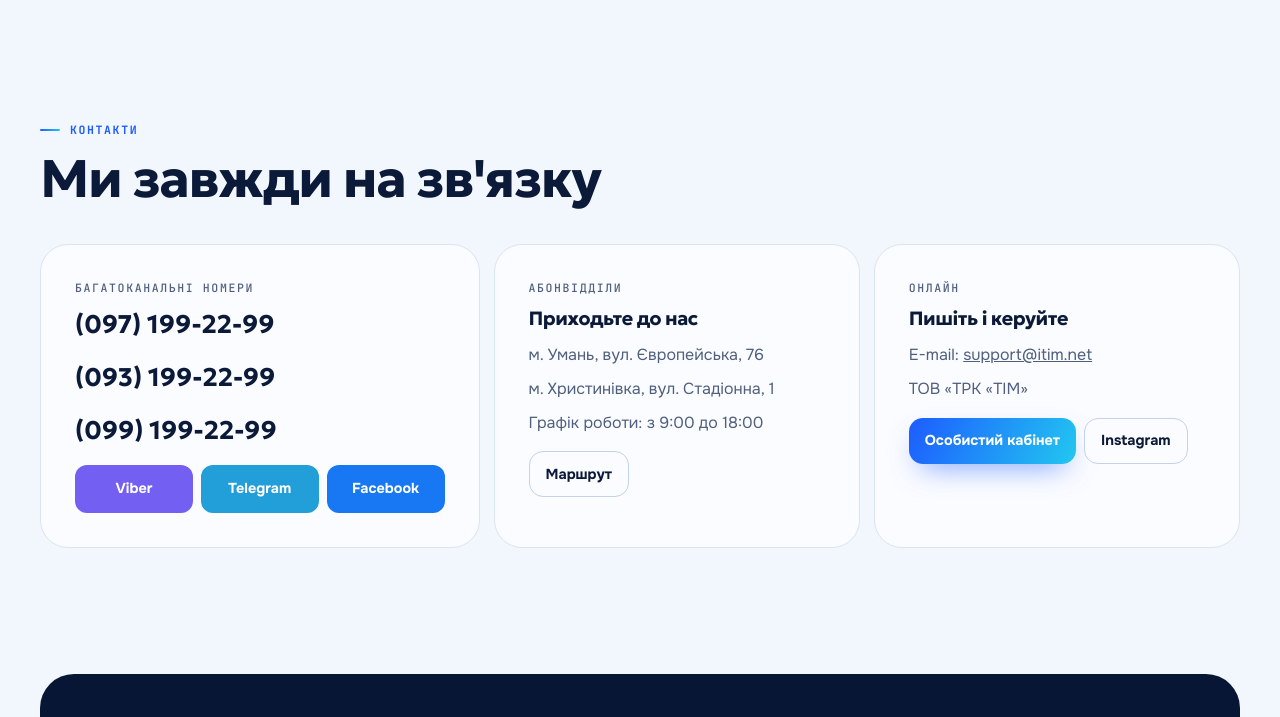
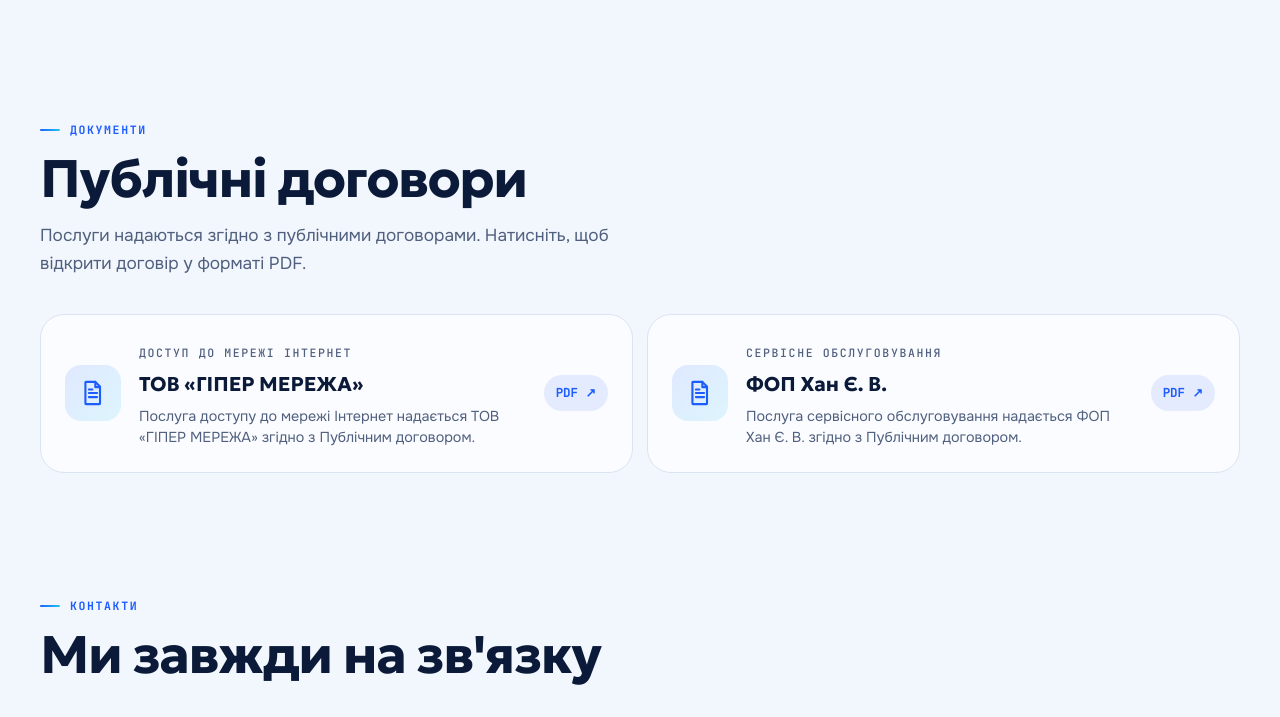
Before and after one commit to ElGraccie/kdkkdk, a plain HTML site: page tim/index.html in a window 1280 px wide. Shown: the part 6266-6983 px from the top of the page. Drawn offline with Linux system fonts and the light colour scheme.

Commit message:
ТІМ: публічні договори (ТОВ «ГІПЕР МЕРЕЖА», ФОП Хан Є. В.), вкладки по центру на телефоні
Co-Authored-By: Claude Opus 5.5 <noreply@anthropic.com>
Claude-Session: https://claude.ai/code/session_01BXoJcU4kqS3DvNzNpTf84t

```diff
--- a/tim/index.html
+++ b/tim/index.html
@@ -159,6 +159,13 @@ section{padding:96px 0}
 .tab{flex:none;min-height:46px;padding:0 18px;border-radius:12px;font-weight:700;font-size:.94rem;color:var(--muted);transition:background .35s var(--ease),color .35s var(--ease)}
 .tab:hover{color:var(--ink)}
 .tab[aria-selected=true]{background:var(--navy);color:#fff}
+@media (max-width:640px){
+  .tabs{display:grid;grid-template-columns:repeat(3,1fr);width:100%}
+  .tab{min-height:52px;padding:0 6px;font-size:.84rem;line-height:1.2;white-space:normal;text-align:center}
+  .seg{display:grid;grid-template-columns:1fr 1fr;width:100%}
+  .seg button{padding:0 6px}
+  .hsel{width:100%;display:grid;grid-template-columns:1fr 1fr}
+}
 html[data-theme=dark] .tab[aria-selected=true]{background:var(--blue)}
 .note{font-family:var(--mono);font-size:.74rem;color:var(--muted);margin-top:14px;letter-spacing:.04em}
 .plans{display:grid;gap:14px;margin-top:22px}
@@ -268,6 +275,17 @@ details.equip[open] summary i{transform:rotate(45deg)}
 .pay span{font-size:.84rem;color:var(--muted)}
 .pay em{font-style:normal;font-family:var(--mono);font-size:.7rem;font-weight:700;color:var(--ok);background:var(--ok-bg);padding:4px 8px;border-radius:999px;align-self:flex-start}
 
+/* docs */
+.docs{display:grid;gap:14px;margin-top:36px}
+@media (min-width:860px){.docs{grid-template-columns:1fr 1fr}}
+.doc{display:grid;grid-template-columns:auto 1fr auto;gap:18px;align-items:center;padding:24px;border-radius:24px;background:var(--card);border:1px solid var(--line);text-decoration:none;transition:transform .5s var(--ease-out),border-color .3s var(--ease),box-shadow .5s var(--ease)}
+.doc:hover{transform:translateY(-3px);border-color:var(--blue);box-shadow:0 24px 50px -26px var(--shadow)}
+.doc .ico{margin:0}
+.doc b{display:block;font-family:var(--disp);font-size:1.25rem;margin:4px 0 6px}
+.doc .ds{display:block;color:var(--muted);font-size:.9rem;line-height:1.45}
+.doc .pdf{font-family:var(--mono);font-weight:700;font-size:.78rem;color:var(--blue);padding:8px 12px;border-radius:999px;background:rgba(29,92,255,.1);white-space:nowrap}
+@media (max-width:520px){.doc{grid-template-columns:auto 1fr}.doc .pdf{grid-column:2;justify-self:start}}
+
 /* contacts */
 .cont{display:grid;gap:14px;margin-top:36px}
 @media (min-width:960px){.cont{grid-template-columns:1.2fr 1fr 1fr}}
@@ -370,6 +388,7 @@ try{var t=localStorage.getItem('tim_theme');if(!t)t=matchMedia('(prefers-color-s
     <symbol id="i-gear" viewBox="0 0 24 24"><g fill="none" stroke="currentColor" stroke-width="1.8" stroke-linecap="round" stroke-linejoin="round"><rect x="4" y="4" width="16" height="16" rx="3"/><path d="M8 9h8M8 12h8M8 15h5"/></g></symbol>
     <symbol id="i-tag" viewBox="0 0 24 24"><g fill="none" stroke="currentColor" stroke-width="1.8" stroke-linecap="round" stroke-linejoin="round"><path d="M3 12V4h8l10 10-8 8z"/><circle cx="7.500" cy="8.500" r="1.300"/></g></symbol>
     <symbol id="i-pin" viewBox="0 0 24 24"><g fill="none" stroke="currentColor" stroke-width="1.8" stroke-linecap="round" stroke-linejoin="round"><path d="M12 21s7-6.200 7-11.500A7 7 0 0 0 5 9.500C5 14.800 12 21 12 21z"/><circle cx="12" cy="9.500" r="2.500"/></g></symbol>
+    <symbol id="i-doc" viewBox="0 0 24 24"><g fill="none" stroke="currentColor" stroke-width="1.8" stroke-linecap="round" stroke-linejoin="round"><path d="M6 2.500h8l4 4V21a.5.5 0 0 1-.5.5h-11.500a.5.5 0 0 1-.5-.5V3a.5.5 0 0 1 .5-.5z"/><path d="M14 2.500V7h4M8.500 12h7M8.500 15.500h7M8.500 9h3"/></g></symbol>
     <symbol id="i-check" viewBox="0 0 24 24"><path fill="none" stroke="currentColor" stroke-width="2.200" stroke-linecap="round" stroke-linejoin="round" d="M5 12.500l4.500 4.500L19 7.500"/></symbol>
   </defs>
 </svg>
@@ -538,6 +557,25 @@ try{var t=localStorage.getItem('tim_theme');if(!t)t=matchMedia('(prefers-color-s
   </div>
 </section>
 
+<section id="docs" style="padding-top:20px">
+  <div class="wrap">
+    <div class="reveal"><div class="kicker">Документи</div><h2 class="h2">Публічні договори</h2>
+    <p class="lead">Послуги надаються згідно з публічними договорами. Натисніть, щоб відкрити договір у форматі PDF.</p></div>
+    <div class="docs">
+      <a class="doc reveal" href="https://cms.itim.net/media/documents/publichni_dogovory/tov_giper_merezha.pdf" target="_blank" rel="noopener">
+        <span class="ico"><svg aria-hidden="true"><use href="#i-doc"/></svg></span>
+        <span class="dt"><span class="mono">Доступ до мережі Інтернет</span><b>ТОВ «ГІПЕР МЕРЕЖА»</b><span class="ds">Послуга доступу до мережі Інтернет надається ТОВ «ГІПЕР МЕРЕЖА» згідно з Публічним договором.</span></span>
+        <span class="pdf">PDF ↗</span>
+      </a>
+      <a class="doc reveal" href="https://cms.itim.net/media/documents/publichni_dogovory/fop_han.pdf" target="_blank" rel="noopener">
+        <span class="ico"><svg aria-hidden="true"><use href="#i-doc"/></svg></span>
+        <span class="dt"><span class="mono">Сервісне обслуговування</span><b>ФОП Хан Є. В.</b><span class="ds">Послуга сервісного обслуговування надається ФОП Хан Є. В. згідно з Публічним договором.</span></span>
+        <span class="pdf">PDF ↗</span>
+      </a>
+    </div>
+  </div>
+</section>
+
 <section id="contacts" style="padding-top:20px">
   <div class="wrap">
     <div class="reveal"><div class="kicker">Контакти</div><h2 class="h2">Ми завжди на зв'язку</h2></div>
@@ -591,7 +629,7 @@ try{var t=localStorage.getItem('tim_theme');if(!t)t=matchMedia('(prefers-color-s
   <div class="wrap">
     <a class="logo" href="#top" aria-label="ТІМ, на початок"><svg class="lg" aria-hidden="true"><use href="#tim-logo"/></svg><small>оператор<br>телекомунікацій</small></a>
     <span>ТОВ «ТРК «ТІМ» · Умань, Христинівка</span>
-    <span><a href="https://itim.net/documents" target="_blank" rel="noopener">Документи</a> · <a href="https://itim.net/settings" target="_blank" rel="noopener">Налаштування</a> · <a href="https://cabinet.itim.net/" target="_blank" rel="noopener">Кабінет</a></span>
+    <span><a href="#docs">Публічні договори</a> · <a href="https://itim.net/settings" target="_blank" rel="noopener">Налаштування</a> · <a href="https://cabinet.itim.net/" target="_blank" rel="noopener">Кабінет</a></span>
   </div>
 </footer>
 
@@ -606,7 +644,7 @@ try{var t=localStorage.getItem('tim_theme');if(!t)t=matchMedia('(prefers-color-s
 
 <dialog class="mnav" id="mnav" aria-label="Меню">
   <button class="x" data-close aria-label="Закрити" style="color:#fff;background:rgba(255,255,255,.1)">✕</button>
-  <a href="#services" data-close>Послуги</a><a href="#tariffs" data-close>Тарифи</a><a href="#pick" data-close>Підбір швидкості</a><a href="#pay" data-close>Оплата</a><a href="#news" data-close>Новини</a><a href="#contacts" data-close>Контакти</a>
+  <a href="#services" data-close>Послуги</a><a href="#tariffs" data-close>Тарифи</a><a href="#pick" data-close>Підбір швидкості</a><a href="#pay" data-close>Оплата</a><a href="#news" data-close>Новини</a><a href="#docs" data-close>Документи</a><a href="#contacts" data-close>Контакти</a>
   <a class="btn btn-blue" href="https://cabinet.itim.net/" target="_blank" rel="noopener">Особистий кабінет</a>
 </dialog>
 
```
